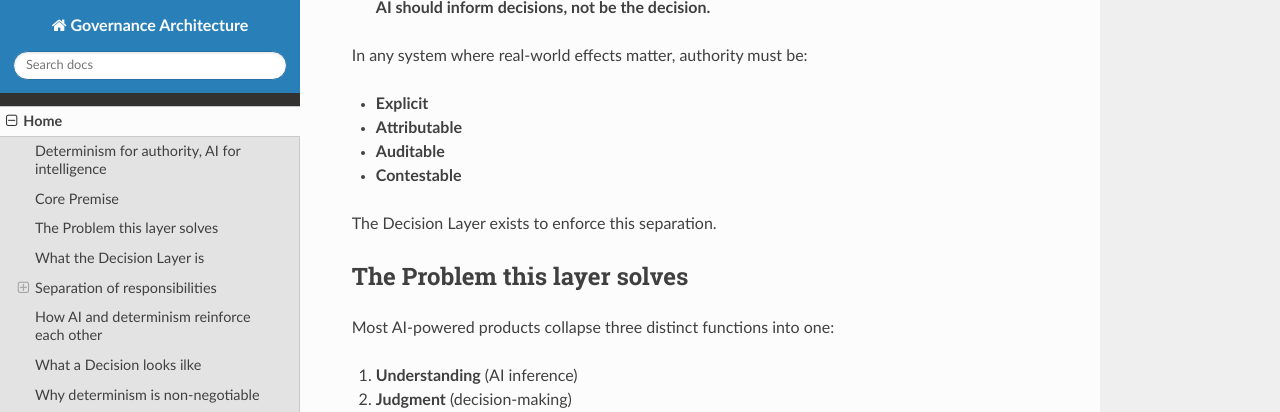
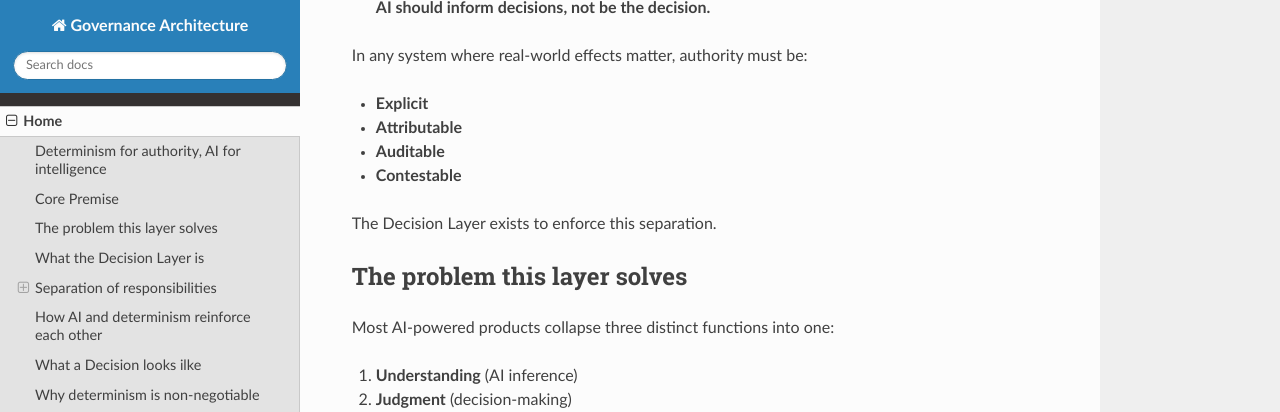
Before and after one commit to pavancharak/governance-architecture, an MkDocs documentation site: the page built from docs/index.md, in a window 1280 px wide and 900 px high, scrolled down 468 px. Shown: the top 412 px of the window. Built offline with MkDocs 1.6.1, drawn with Linux system fonts in a browser that asks for light colours; nearby versions of some CDN libraries.

```diff
--- a/docs/index.md
+++ b/docs/index.md
@@ -22,7 +22,7 @@
 The Decision Layer exists to enforce this separation.
 
 
-## The Problem this layer solves
+## The problem this layer solves
 
 Most AI-powered products collapse three distinct functions into one:
 
```
Also changed, not shown: site/index.html, site/search/search_index.json.
